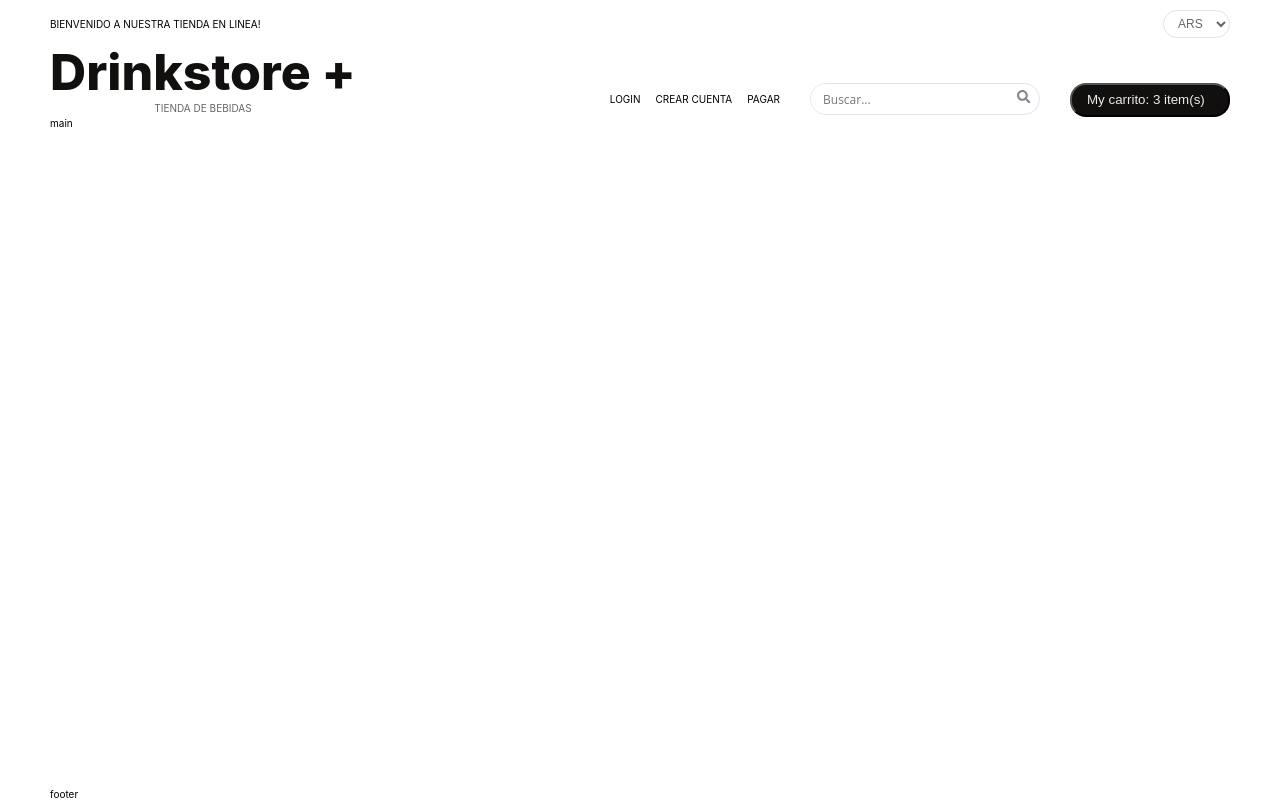
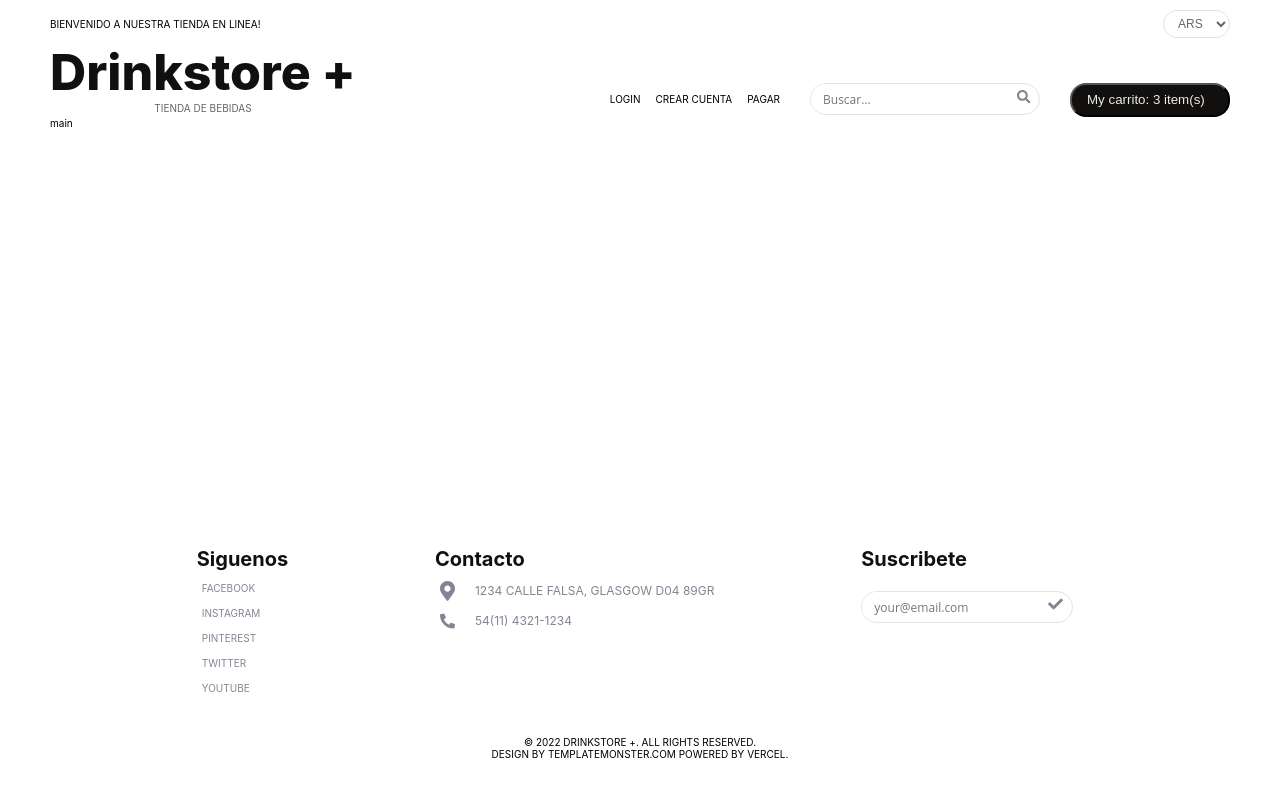
Before and after one commit to JonatanGarbuyo/ZXVentures_Front-end_Challenge, a Next.js app: page / in a window 1280 px wide. Built offline with nearby package versions, Linux system fonts and the light colour scheme.

Commit message:
add footer component

```diff
--- /dev/null
+++ b/components/Footer.tsx
@@ -0,0 +1,93 @@
+import { FaMapMarkerAlt, FaPhoneAlt, FaCheck } from 'react-icons/fa'
+
+import {
+  Copyright,
+  StyledFooter,
+  FooterElement,
+} from './styles/footer/Copyright.styled'
+import { FormContainer } from './styles/Form.styles'
+
+export default function Footer() {
+  function handleSubmit(e) {
+    e.preventDefault()
+  }
+
+  return (
+    <>
+      <StyledFooter>
+        <FooterElement>
+          <h3>Siguenos</h3>
+          <ul>
+            <li>
+              <a href="#">Facebook</a>
+            </li>
+            <li>
+              <a href="#">Instagram</a>
+            </li>
+            <li>
+              <a href="#">Pinterest</a>
+            </li>
+            <li>
+              <a href="#">Twitter</a>
+            </li>
+            <li>
+              <a href="#">Youtube</a>
+            </li>
+          </ul>
+        </FooterElement>
+
+        <FooterElement>
+          <h3>Contacto</h3>
+          <ul>
+            <li>
+              <FaMapMarkerAlt /> <span>1234 Calle Falsa, Glasgow D04 89GR</span>
+            </li>
+            <li>
+              <FaPhoneAlt /> <span>54(11) 4321-1234</span>
+            </li>
+          </ul>
+        </FooterElement>
+
+        <FooterElement>
+          <h3>Suscribete</h3>
+          <FormContainer id="contact_form">
+            <form onSubmit={handleSubmit} acceptCharset="UTF-8">
+              <input type="hidden" name="form_type" value="customer" />
+              <input
+                type="hidden"
+                id="newsletter-first-name"
+                name="contact[first_name]"
+                value="Subscriber"
+              />
+              <input
+                type="hidden"
+                id="newsletter-last-name"
+                name="contact[last_name]"
+                value="Newsletter"
+              />
+              <input
+                type="email"
+                id="email-input"
+                placeholder="your@email.com"
+                name="contact[email]"
+              />
+
+              <button id="email-submit">
+                <FaCheck />
+              </button>
+            </form>
+          </FormContainer>
+        </FooterElement>
+      </StyledFooter>
+
+      <Copyright>
+        <p>
+          © 2022 Drinkstore +. All Rights Reserved.
+          <br />
+          Design by <a href="//templatemonster.com">TemplateMonster.com</a>{' '}
+          <a href="https://vercel.com">Powered by Vercel</a>.
+        </p>
+      </Copyright>
+    </>
+  )
+}
--- a/components/Layout.tsx
+++ b/components/Layout.tsx
@@ -1,12 +1,14 @@
 import Header from '../components/Header'
 import { Container } from '../components/styles/Container.styled'
+
+import Footer from './Footer'
 
 export default function Layout({ children }) {
   return (
     <Container>
       <Header />
       {children}
-      <footer>footer</footer>
+      <Footer />
     </Container>
   )
 }
--- /dev/null
+++ b/components/styles/footer/Copyright.styled.jsx
@@ -0,0 +1,72 @@
+import styled from 'styled-components'
+
+export const StyledFooter = styled.footer`
+  display: flex;
+  flex-direction: column;
+
+  h3 {
+    margin: 0px;
+    padding: 30px 0 0;
+    font-weight: 700;
+    font-size: 2rem;
+    color: var(--color-brand-black);
+  }
+
+  ul {
+    padding-left: 0.5rem;
+    color: var(--color-brand-accent-pebble);
+    list-style: none;
+    margin: 0;
+  }
+
+  li {
+    display: flex;
+    align-items: center;
+    flex-wrap: nowrap;
+    line-height: 1.8rem;
+    text-transform: uppercase;
+    padding: 1rem 0 0 0;
+    font-size: 1.2rem;
+  }
+
+  a {
+    line-height: 1.5rem;
+    font-size: 1rem;
+  }
+
+  svg {
+    width: 15px;
+    margin: 0 20px 0 0;
+    font-size: 20px;
+    color: var(--color-brand-accent-pebble);
+  }
+
+  span {
+    font-size: 1.2rem;
+  }
+
+  #contact_form {
+    width: 100%;
+  }
+
+  @media (min-width: 768px) {
+    flex-direction: row;
+    justify-content: space-evenly;
+
+    #contact_form {
+      width: none;
+      margin: 2rem 0px;
+    }
+  }
+`
+
+export const FooterElement = styled.div`
+  display: flex;
+  flex-direction: column;
+`
+
+export const Copyright = styled.div`
+  text-transform: uppercase;
+  margin: 3rem 0px;
+  text-align: center;
+`
```
